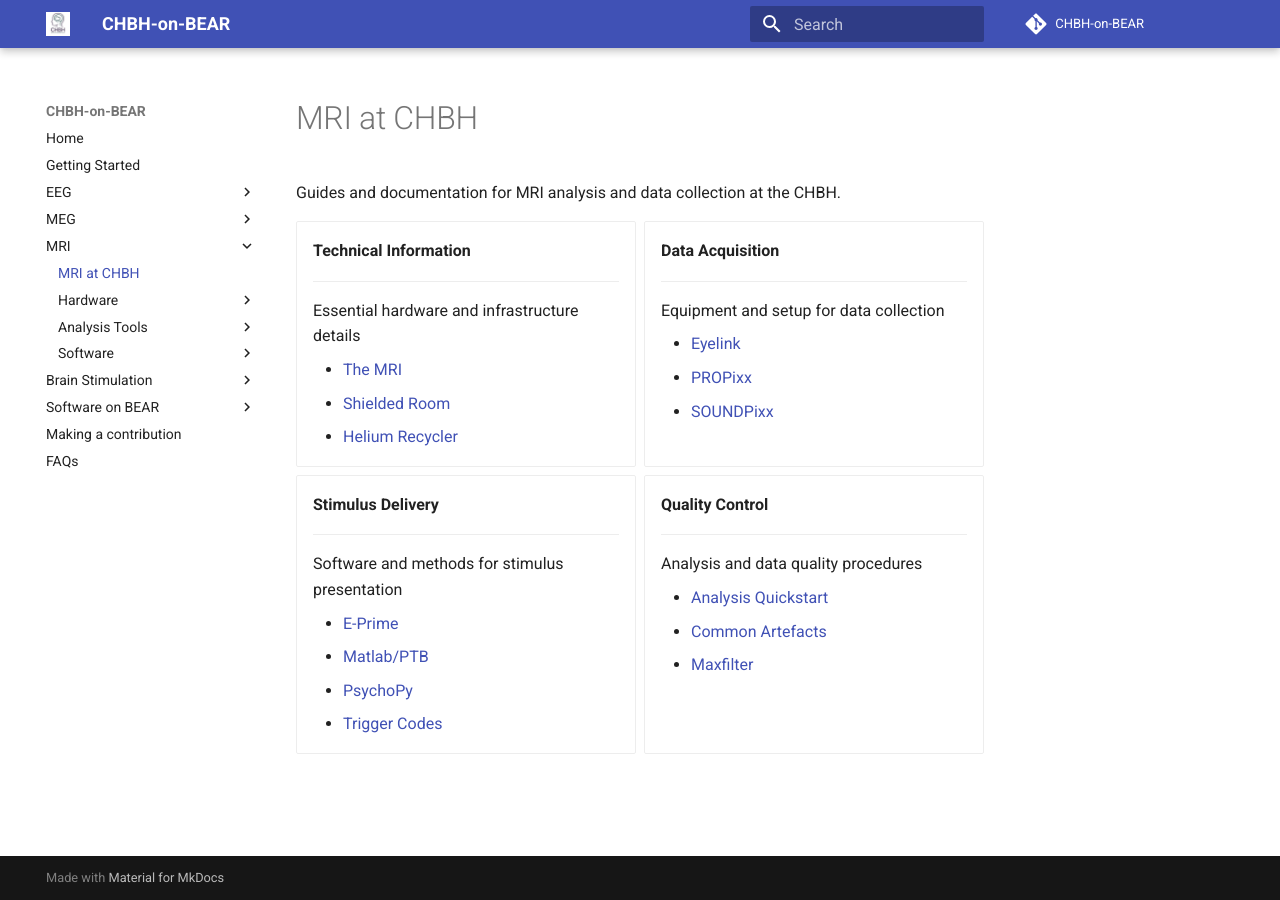
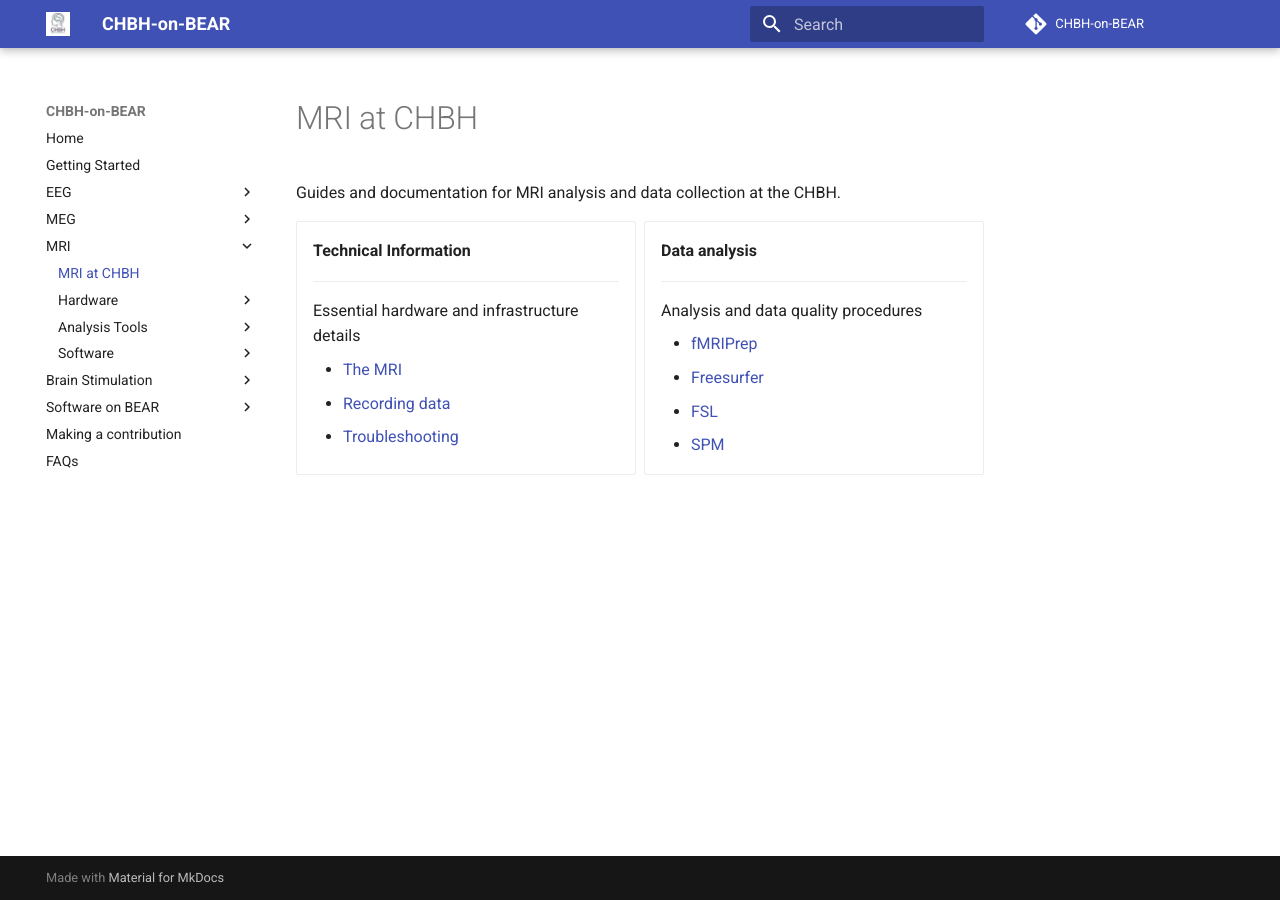
Before and after one commit to chbh-opensource/chbh-on-bear, an MkDocs documentation site: the page built from docs/mri/index.md, in a window 1280 px wide. Built offline with MkDocs 1.6.1 and Material for MkDocs 9.7.7, drawn with Linux system fonts in a browser that asks for light colours; comment, search, counter and statistics services are not loaded.

```diff
--- a/docs/mri/index.md
+++ b/docs/mri/index.md
@@ -10,39 +10,19 @@ Guides and documentation for MRI analysis and data collection at the CHBH.
 
     Essential hardware and infrastructure details
 
-    - [The MRI](#)
-    - [Shielded Room](#)
-    - [Helium Recycler](#)
+    - [The MRI](hardware/scanner.md)
+    - [Recording data](hardware/stimulus_equipment.md)
+    - [Troubleshooting](hardware/troubleshooting.md)
 
--   **Data Acquisition**
-
-    ---
-
-    Equipment and setup for data collection
-
-    - [Eyelink](#)
-    - [PROPixx](#)
-    - [SOUNDPixx](#)
-
--   **Stimulus Delivery**
-
-    ---
-
-    Software and methods for stimulus presentation
-
-    - [E-Prime](#)
-    - [Matlab/PTB](#)
-    - [PsychoPy](#)
-    - [Trigger Codes](#)
-
--   **Quality Control**
+-   **Data analysis**
 
     ---
 
     Analysis and data quality procedures
 
-    - [Analysis Quickstart](#)
-    - [Common Artefacts](#)
-    - [Maxfilter](#)
+    - [fMRIPrep](analysis/fmriprep.md)
+    - [Freesurfer](analysis/freesurfer.md)
+    - [FSL](analysis/fsl.md)
+    - [SPM](analysis/spm.md)
 
 </div>
```
Also changed, not shown: docs/mri/analysis/fmriprep.md (+3 -2 lines), docs/mri/analysis/freesurfer.md (+3 -1 lines), docs/mri/analysis/fsl.md (+1 -1 lines), docs/mri/analysis/spm.md (+1 -3 lines), docs/mri/software/psychopy.md (deleted), docs/mri/software/psychtoolbox.md (deleted).
